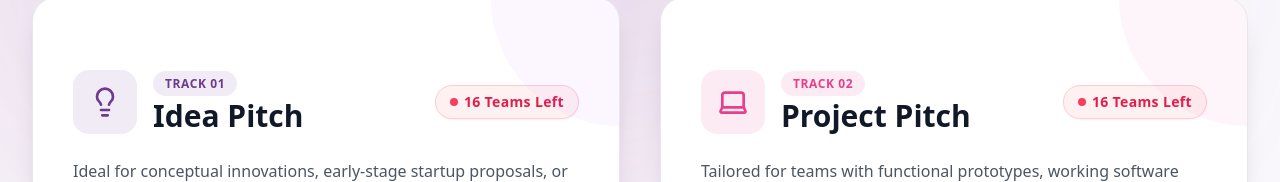
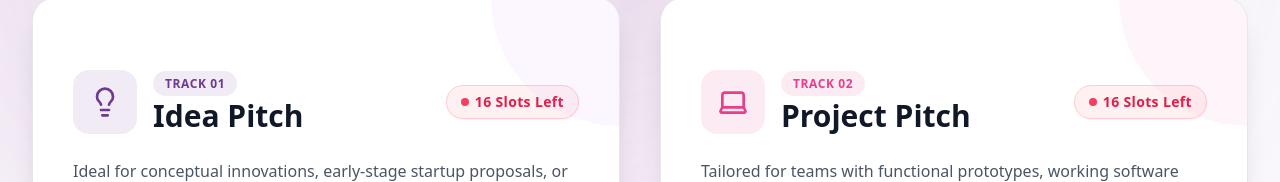
Before and after one commit to Altruisty/ShePitch, a Next.js app: page /categories in a window 1280 px wide. Shown: the part 456-638 px from the top of the page. Built offline with nearby package versions, Linux system fonts and the light colour scheme; no server answers; the database is empty.

Commit message:
Update categories page

```diff
--- a/app/categories/page.tsx
+++ b/app/categories/page.tsx
@@ -78,7 +78,7 @@ export default function CategoriesPage() {
                   <span className="relative inline-flex rounded-full h-2 w-2 bg-rose-500"></span>
                 </span>
                 <span className="text-xs sm:text-sm font-extrabold tracking-wide">
-                  {availability.ideaTeamsLeft} Teams Left
+                  {availability.ideaTeamsLeft} Slots Left
                 </span>
               </div>
             </div>
@@ -156,7 +156,7 @@ export default function CategoriesPage() {
                   <span className="relative inline-flex rounded-full h-2 w-2 bg-rose-500"></span>
                 </span>
                 <span className="text-xs sm:text-sm font-extrabold tracking-wide">
-                  {availability.projectTeamsLeft} Teams Left
+                  {availability.projectTeamsLeft} Slots Left
                 </span>
               </div>
             </div>
--- a/app/page.tsx
+++ b/app/page.tsx
@@ -292,7 +292,7 @@ export default function HomePage() {
                     <span className="relative inline-flex rounded-full h-2 w-2 bg-rose-500"></span>
                   </span>
                   <span className="text-xs sm:text-sm font-extrabold tracking-wide">
-                    {availability.ideaTeamsLeft} Teams Left
+                    {availability.ideaTeamsLeft} Slots Left
                   </span>
                 </div>
               </div>
@@ -351,7 +351,7 @@ export default function HomePage() {
                     <span className="relative inline-flex rounded-full h-2 w-2 bg-rose-500"></span>
                   </span>
                   <span className="text-xs sm:text-sm font-extrabold tracking-wide">
-                    {availability.projectTeamsLeft} Teams Left
+                    {availability.projectTeamsLeft} Slots Left
                   </span>
                 </div>
               </div>
```
